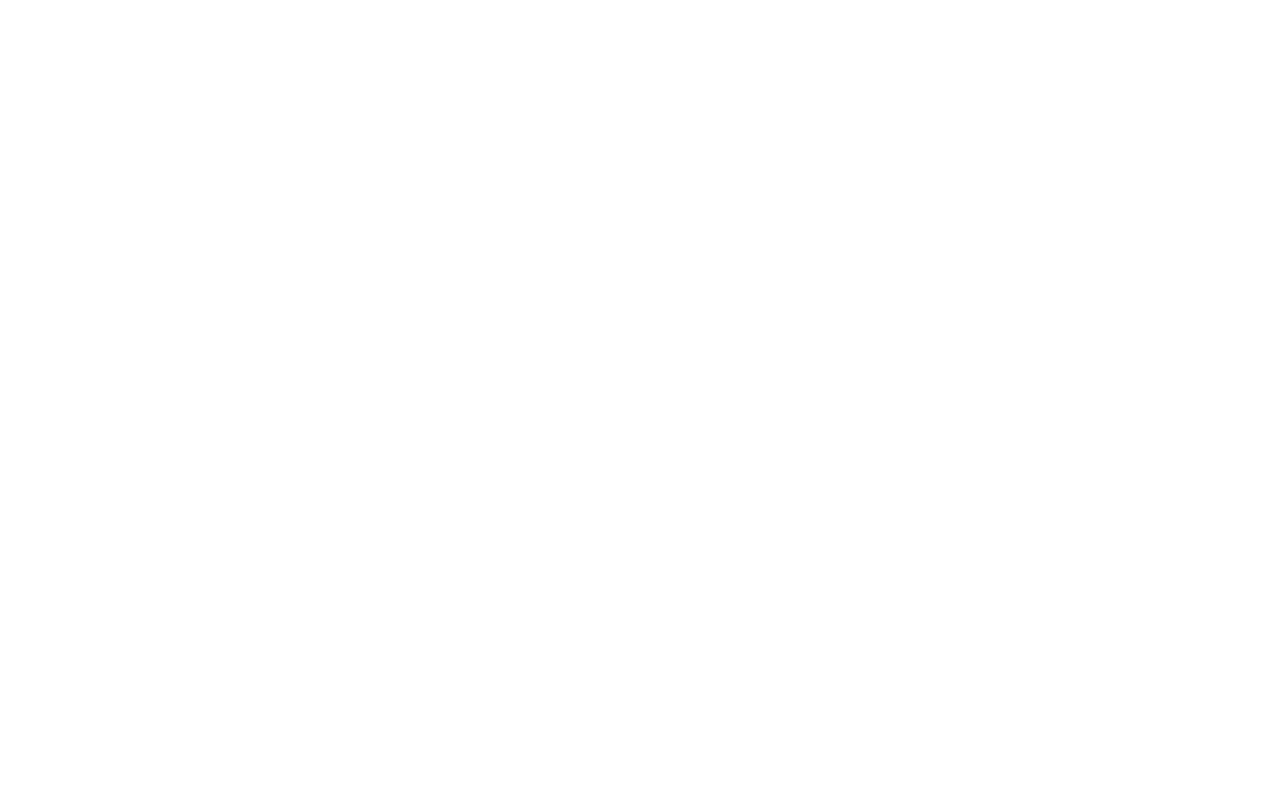
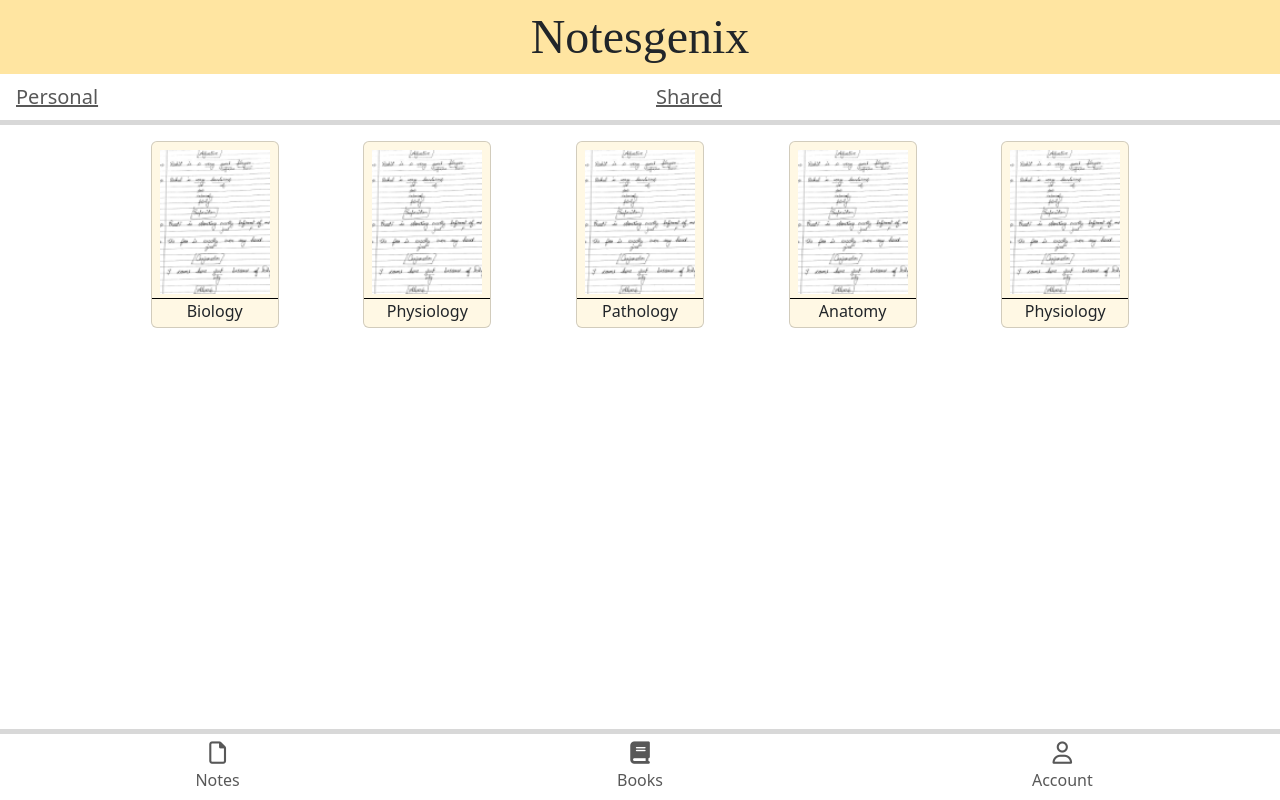
Before and after one commit to divya520357/Notesgenix, a React (Create React App) app: page /notes/shared in a window 1280 px wide. Before the commit this address had no page. Built offline with nearby package versions, Linux system fonts and the light colour scheme; the HTML template or start-up script is replaced by a standard one; a web font is replaced by a local one.

Commit message:
notes page:made nav functional

```diff
--- a/src/App.js
+++ b/src/App.js
@@ -5,6 +5,8 @@
 
 
 import Home from './pages/home';
+import PersonalNotes from './pages/home/NotesList/personal';
+import SharedList from './pages/home/NotesList/shared';
 import Login from './pages/login';
 
 function App() {
@@ -16,6 +18,9 @@
         <Routes>
           <Route exact path='/' element={<Login />} />
           <Route exact path='/home' element={<Home />} />
+          <Route exact path='/notes' element={<PersonalNotes />} />
+          <Route exact path='/notes/personal' element={<PersonalNotes />} />
+          <Route exact path='/notes/shared' element={<SharedList />} />
         </Routes>
       </Router>
     </>
--- a/src/pages/home/NotesList/NotesCard.jsx
+++ b/src/pages/home/NotesList/NotesCard.jsx
@@ -3,12 +3,21 @@
 
 const NotesCard = (props) => {
 
-
+    const handleDesc=()=>{if(props.notes.desc != null){
+      return  (
+        <p className="card-desc card-text text-center mx-1">{props.note.desc}</p>
+        )
+    }
+    else{
+        return null
+    }
+    }
     return (
         <div className="card notes-card m-3" style={{width: "8rem"}}>
             <img src={notes} className="card-img-top p-2 pb-0" alt="notes" />
             <div className="card-body py-1 px-0">
-             <p className="card-desc card-text text-center mx-1">{props.note.name}</p>
+             <p className="card-desc card-text text-center mx-1">{props.note.name}{handleDesc}</p>
+
             </div>
          </div>
     );
--- a/src/pages/home/NotesList/index.jsx
+++ /dev/null
@@ -1,25 +0,0 @@
-import './style.css';
-import NotesCard from './NotesCard';
-
-const NotesList = () => {
-    const Notes = [
-        {name:"Biology", id: 1},
-        {name:"Physiology", id:2},
-        {name:"Pathology", id:3},
-        {name:"Anatomy",id:4},
-        {name:"Physiology", id:5}
-    ]
-
-    return (
-        <>
-            <div className="container home_notes_container d-flex flex-wrap justify-content-evenly">
-                {Notes.map(Note =>(
-                    <NotesCard key={Note.id} note={Note}/>
-                ))}
-            </div>
-
-        </>
-    )
-};
-
-export default NotesList;
--- /dev/null
+++ b/src/pages/home/NotesList/personal.jsx
@@ -0,0 +1,29 @@
+import './style.css';
+import NotesCard from './NotesCard';
+import Navbar from '../navbar';
+import Footer from '../footer';
+
+const PersonalNotes = () => {
+    const Notes = [
+        {name:"Biology", id: 1,desc:null},
+        {name:"Physiology", id:2,desc:null},
+        {name:"Pathology", id:3,desc:null},
+        {name:"Anatomy",id:4,desc:null},
+        {name:"Physiology", id:5 ,desc:null}
+    ]
+
+    return (
+        <>
+            <Navbar />
+                <div className="container home_notes_container d-flex flex-wrap justify-content-evenly">
+                    {Notes.map(Note =>(
+                        <NotesCard key={Note.id} note={Note}/>
+                    ))}
+                </div>
+            <Footer />
+
+        </>
+    )
+};
+
+export default PersonalNotes;
--- /dev/null
+++ b/src/pages/home/NotesList/shared.jsx
@@ -0,0 +1,30 @@
+import './style.css';
+import NotesCard from './NotesCard';
+import Footer from "../footer";
+import Navbar from "../navbar";
+
+
+const SharedList = (props) => {
+    const Notes = [
+        {name:"Biology", id: 1,desc:'divya520'},
+        {name:"Physiology", id:2,desc:'luck01'},
+        {name:"Pathology", id:3,desc:'harshitaGupta'},
+        {name:"Anatomy",id:4,desc:'berry76'},
+        {name:"Physiology", id:5 ,desc:'apple29'}
+    ]
+
+    return (
+        <>
+            <Navbar />
+                <div className="container home_notes_container d-flex flex-wrap justify-content-evenly">
+                    {Notes.map(Note =>(
+                        <NotesCard key={Note.id} note={Note}/>
+                    ))}
+                </div>
+            <Footer />
+
+        </>
+    )
+}
+
+export default SharedList;
--- a/src/pages/home/index.jsx
+++ b/src/pages/home/index.jsx
@@ -1,9 +1,8 @@
 import React, { useEffect } from 'react'
 import './style.css';
 
-import Navbar from './navbar';
-import NotesList from './NotesList';
-import Footer from './footer';
+import PersonalNotes from './NotesList/personal';
+
 
 const Home = () => {
 
@@ -14,9 +13,7 @@
     }, [])
     return (
         <>
-            <Navbar />
-            <NotesList />
-            <Footer />
+            <PersonalNotes />
         </>
     )
 };
--- a/src/pages/home/navbar/index.jsx
+++ b/src/pages/home/navbar/index.jsx
@@ -1,12 +1,16 @@
 import './style.css';
+import { NavLink } from 'react-router-dom';
 
 const Navbar = () => {
+
+
     return (
         <>
+
             <h2 className="home_heading fs-butterfly bg-yellow text-center p-2">Notesgenix</h2>
             <div className="home_nav my-2 d-flex justify-content-center align-items-center">
-                <button  className='bg-transparent border-0 mx-3 w-50 fs-5 text-gray'>Personal</button>
-                <button  className='bg-transparent border-0 mx-3 w-50 fs-5 text-gray'>Shared</button>
+                <NavLink  to='/notes/personal' className='personal-btn bg-transparent border-0 mx-3 w-50 fs-5 text-gray'>Personal</NavLink>
+                <NavLink  to='/notes/shared' className='shared-btn bg-transparent border-0 mx-3 w-50 fs-5 text-gray'>Shared</NavLink>
             </div>
             <div className="pg-breaker"></div>
         </>
--- a/src/pages/home/navbar/style.css
+++ b/src/pages/home/navbar/style.css
@@ -1,3 +1,7 @@
 .home_heading {
     font-size: 3rem;
 }
+
+.personal-btn:active{
+    text-decoration: underline;
+}
```
